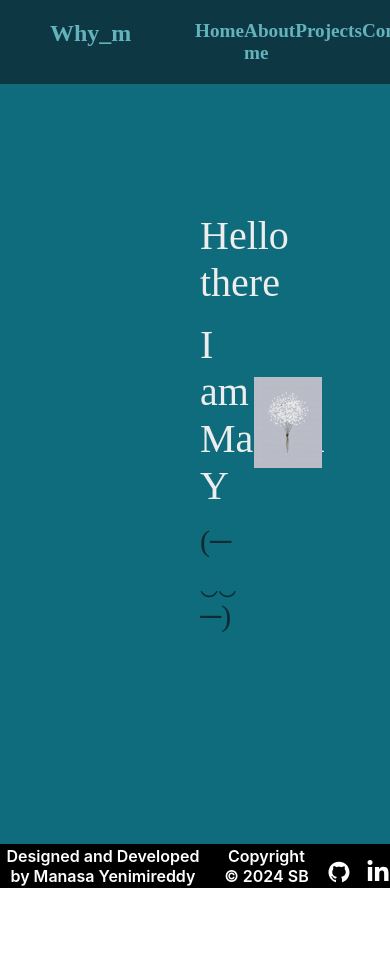
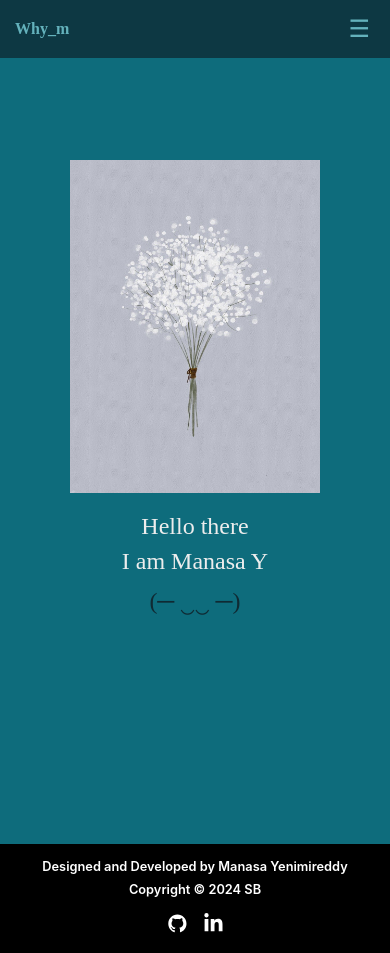
Before and after one commit to whymanasa/portfolio, a React (Vite) app: page / in a window 390 px wide. Before the commit the page ends 888 px from the top, so only its background shows below. Built offline with nearby package versions, Linux system fonts and the light colour scheme.

Commit message:
responsiveness for different devices

```diff
--- a/src/components/Contact.jsx
+++ b/src/components/Contact.jsx
@@ -17,8 +17,8 @@ function Contact() {
               <FaEnvelope className="info-icon" />
               <div>
                 <h3>Email</h3>
-                <a href="mailto:youremail@example.com" className="contact-link">
-                  youremail@example.com
+                <a href="123yapitsme@gmail.com" className="contact-link">
+                  123yapitsme@gmail.com
                 </a>
               </div>
             </div>
@@ -28,12 +28,12 @@ function Contact() {
               <div>
                 <h3>GitHub</h3>
                 <a
-                  href="https://github.com/yourusername"
+                  href="https://github.com/whymanasa"
                   target="_blank"
                   rel="noopener noreferrer"
                   className="contact-link"
                 >
-                  github.com/yourusername
+                  github.com/whymanasa
                 </a>
               </div>
             </div>
@@ -43,12 +43,12 @@ function Contact() {
               <div>
                 <h3>LinkedIn</h3>
                 <a
-                  href="https://linkedin.com/in/yourusername"
+                  href="https://www.linkedin.com/in/y-manasa-y-b32a37336/"
                   target="_blank"
                   rel="noopener noreferrer"
                   className="contact-link"
                 >
-                  linkedin.com/in/yourusername
+                  linkedin.com/in/y-manasa-y-b32a37336/
                 </a>
               </div>
             </div>
@@ -63,7 +63,7 @@ function Contact() {
 
             <div className="resume-download">
               <h3>My Resume</h3>
-              <a href="/resume.pdf" target="_blank" rel="noopener noreferrer" className="download-button">
+              <a href="/manasa_resume.pdf" target="_blank" rel="noopener noreferrer" className="download-button">
                 <FaDownload /> Download CV
               </a>
             </div>
--- a/src/components/Navbar.jsx
+++ b/src/components/Navbar.jsx
@@ -1,23 +1,49 @@
-import React from 'react'
-import '../styles/Navbar.css'
-import { Link } from 'react-router-dom'
+"use client"
+
+import { useState } from "react"
+import "../styles/Navbar.css"
+import { Link } from "react-router-dom"
 
 function Navbar() {
+  const [isMenuOpen, setIsMenuOpen] = useState(false)
+
+  const toggleMenu = () => {
+    setIsMenuOpen(!isMenuOpen)
+  }
+
+  const closeMenu = () => {
+    setIsMenuOpen(false)
+  }
+
   return (
-    <div className='container'>
-      <div className="left">
-      <Link to="/">Why_m</Link>
-      </div>
-      <div className="right">
-      <Link to="/">Home</Link>
-        <Link to="about-me">About me</Link>
-        <Link to="project">Projects</Link>
-        <Link to="contact">Contact</Link>
+    <>
+      <div className="container">
+        <div className="left">
+          <Link to="/">Why_m</Link>
+        </div>
 
+        <button className="mobile-toggle" onClick={toggleMenu}>
+          {isMenuOpen ? "✕" : "☰"}
+        </button>
+
+        <div className={`right ${isMenuOpen ? "active" : ""}`}>
+          <Link to="/" onClick={closeMenu}>
+            Home
+          </Link>
+          <Link to="about-me" onClick={closeMenu}>
+            About me
+          </Link>
+          <Link to="project" onClick={closeMenu}>
+            Projects
+          </Link>
+          <Link to="contact" onClick={closeMenu}>
+            Contact
+          </Link>
+        </div>
       </div>
 
-
-    </div>
+      <div className={`mobile-overlay ${isMenuOpen ? "active" : ""}`} onClick={closeMenu}></div>
+    </>
   )
 }
 
--- a/src/components/Projects.jsx
+++ b/src/components/Projects.jsx
@@ -3,32 +3,44 @@ import "../styles/projects.css"
 import neko from "../assets/neko.png";
 import swap from "../assets/swap.png";
 import preety from "../assets/preety.png";
+import builtForMe from "../assets/Hex- Built.png";
 import { FaGithub, FaExternalLinkAlt } from "react-icons/fa"
 
 function Projects() {
   const projects = [
+
     {
       id: 1,
+      title: "Built For Me- Hex Ed localizer",
+      description:
+      "Built a web-based platform to localize and culturally adapt educational content into Southeast Asian languages using Azure OpenAI and Azure Translator. Enabled students to input or upload course material, then receive culturally relevant translations and concise summaries. Integrated personalized quizzes with AI-driven, localized feedback to improve engagement and retention. Supported offline downloads in multiple formats, enhancing accessibility for low-bandwidth learners.",
+      technologies: ["React.js", "Node.js", "Express", "AzureOpenAI"],
+      image: builtForMe,
+      github: "https://github.com/whymanasa/hedex-deploy-clean",
+      live: "https://hedex-deploy-clean.onrender.com/",
+    },
+    {
+      id: 2,
       title: "AI-Powered Upcycling Assistant",
       description:
         "Neko is an AI-powered upcycling assistant that transforms waste into creativity! Just snap a picture or enter an item’s name, and it suggests practical, stylish, and sustainable ways to repurpose it—tailored to your style. The final product i was able to make is something that makes me feel like i could do a little more towards the world. ",
       technologies: ["Next.js", "TypeScript", "Tailwind CSS", "OpenAI"],
       image: neko,
       github: "https://github.com/whymanasa/sustain",
-      live: "https://sustain-production.up.railway.app/",
+      live: "https://youtu.be/4uq-ZfN8jQI?si=qPiQF0gcyYzST411",
     },
     {
-      id: 2,
+      id: 3,
       title: "SWAP'em",
       description:
         "Want to learn new skills and meet new people? SWAP'em allows you to exchange your skills for a new skill (a cool barter system if i have to say).  This was my first time working with the backend, I used firebase for authentication and real-time database updates.I had a lot of fun making it with my friends and made me curious about backend development",
       technologies: ["React", "Firebase"],
       image: swap,
       github: "https://github.com/whymanasa/Swap_skills",
-      live: "",
+      live: "https://youtu.be/qGClhUlwKDg?si=zRGJgTf2sCof19We",
     },
     {
-      id: 3,
+      id: 4,
       title: "Preety Pretty Salon",
       description:
         "A mockup website for a small startup. It shows the services offered by the startup beautifully and allows users to order the services. This was my first time working with Reactjs and it was challenging to say the least. The freedom to build whatever i want is why i first started web development, and feel like this is the best example to show that.",
--- a/src/styles/Home.css
+++ b/src/styles/Home.css
@@ -28,3 +28,66 @@ flex-direction: column;
     width: 50%;
     height: auto;
 }
+
+/* Mobile Responsiveness */
+@media (max-width: 768px) {
+    .home-container {
+        flex-direction: column;
+        height: auto;
+        min-height: 100vh;
+        padding-top: 120px;
+        /* Account for fixed navbar */
+    }
+
+    .intro {
+        width: 100%;
+        padding-left: 20px;
+        padding-right: 20px;
+        text-align: center;
+        order: 2;
+        padding-bottom: 30px;
+    }
+
+    .h {
+        font-size: 28px;
+        padding-bottom: 10px;
+    }
+
+    .picture {
+        width: 100%;
+        justify-content: center;
+        order: 1;
+        padding: 20px;
+    }
+
+    .picture img {
+        width: 70%;
+        max-width: 300px;
+    }
+}
+
+@media (max-width: 480px) {
+    .home-container {
+        padding-top: 140px;
+        /* More space for stacked navbar */
+    }
+
+    .intro {
+        padding-left: 15px;
+        padding-right: 15px;
+    }
+
+    .h {
+        font-size: 24px;
+        padding-bottom: 8px;
+    }
+
+    .intro p:last-child {
+        font-size: 24px !important;
+    }
+
+    .picture img {
+        width: 80%;
+        max-width: 250px;
+    }
+}
--- a/src/styles/Navbar.css
+++ b/src/styles/Navbar.css
@@ -20,7 +20,6 @@ width: 100%;
 .left {
 width: 50%;
     padding-left: 30px;
-
 }
 
 .left a {
@@ -29,7 +28,6 @@ width: 100%;
     font-size: x-large;
     text-decoration: none;
 }
-
 
 .right {
 width: 50%;
@@ -63,3 +61,115 @@ width: 100%;
     transform: scaleX(1);
     transform-origin: bottom left;
 }
+/* Mobile Toggle Button */
+.mobile-toggle {
+    display: none;
+    background: none;
+    border: none;
+    color: #64b2bc;
+    font-size: 1.5rem;
+    cursor: pointer;
+    padding: 5px;
+    z-index: 1001;
+}
+
+.mobile-toggle:hover {
+    color: #424242;
+}
+
+/* Mobile Responsiveness */
+@media (max-width: 768px) {
+    .container {
+        justify-content: space-between;
+        align-items: center;
+        padding: 15px 20px;
+    }
+
+    .left {
+        width: auto;
+        padding-left: 0;
+    }
+
+    .left a {
+        font-size: large;
+    }
+
+    .mobile-toggle {
+        display: block;
+    }
+
+    .right {
+        position: fixed;
+        top: 0;
+        right: -100%;
+        width: 70%;
+        height: 100vh;
+        background: rgba(13, 35, 43, 0.95);
+        flex-direction: column;
+        justify-content: flex-start;
+        align-items: center;
+        padding-top: 80px;
+        gap: 30px;
+        transition: right 0.3s ease;
+        z-index: 1000;
+    }
+
+    .right.active {
+        right: 0;
+    }
+
+    .right a {
+        font-size: large;
+        padding: 10px 20px;
+        width: 80%;
+        text-align: center;
+        border-radius: 5px;
+        transition: background-color 0.3s ease;
+    }
+
+    .right a:hover {
+        background-color: rgba(100, 178, 188, 0.1);
+    }
+
+    .right a::after {
+        display: none;
+    }
+}
+
+@media (max-width: 480px) {
+    .container {
+        padding: 10px 15px;
+    }
+
+    .left a {
+        font-size: medium;
+    }
+
+    .right {
+        width: 80%;
+        padding-top: 70px;
+        gap: 25px;
+    }
+
+    .right a {
+        font-size: medium;
+    }
+}
+
+/* Overlay for mobile menu */
+@media (max-width: 768px) {
+    .mobile-overlay {
+        display: none;
+        position: fixed;
+        top: 0;
+        left: 0;
+        width: 100%;
+        height: 100vh;
+        background: rgba(0, 0, 0, 0.5);
+        z-index: 999;
+    }
+
+    .mobile-overlay.active {
+        display: block;
+    }
+}
--- a/src/styles/footer.css
+++ b/src/styles/footer.css
@@ -41,11 +41,38 @@ footer {
 }
 
 @media (max-width: 768px) {
+.footer-content {
+        flex-direction: column;
+        gap: 0.5rem;
+        padding: 20px 15px;
+    }
   .footer-copywright {
-        font-size: 1rem;
+    font-size: 0.9rem;
     }
 
   .social-icons a {
       font-size: 1.5rem;
   }
+.footer-icons {
+    margin-top: 0.5rem;
+    gap: 20px;
 }
+}
+
+@media (max-width: 480px) {
+    .footer-content {
+        padding: 15px 10px;
+    }
+
+    .footer-copywright {
+        font-size: 0.8rem;
+    }
+
+    .social-icons a {
+        font-size: 1.3rem;
+    }
+
+    .footer-icons {
+        gap: 15px;
+    }
+}
```
Also changed, not shown: src/assets/Hex- Built.png (added), 1 other file (tests, documents, lock files or other folders). Lines whose indentation alone changed are shown as unchanged.
